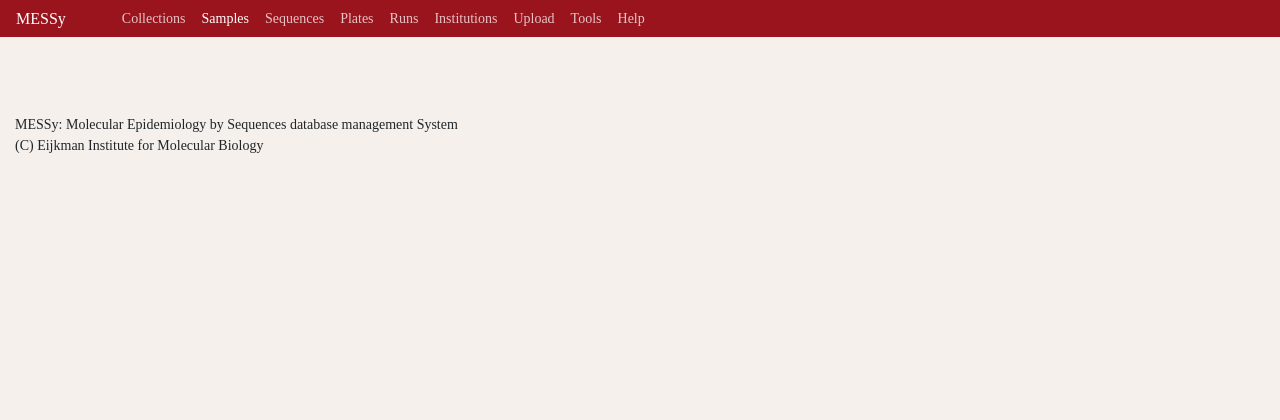
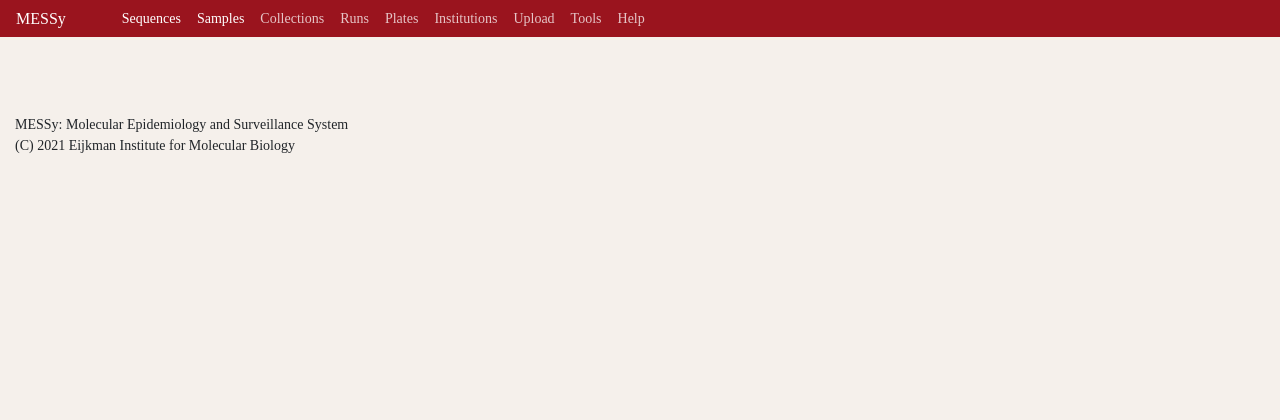
Before and after one commit to vivaxgen/messy, a Python web app: template messy/templates/generic_page.mako in a window 1280 px wide. Shown: the top 420 px of the page. Run offline with Mako, Linux system fonts and the light colour scheme; the template is opened without the code that fills it, so the values that code supplies are empty; some libraries are stand-ins or nearby versions.

Commit message:
change menu order and system name

```diff
--- a/messy/templates/includes/footer.mako
+++ b/messy/templates/includes/footer.mako
@@ -5,8 +5,8 @@
       <div class='row'>
       <div class='col-md-12'>
         <!-- font: Nobile -->
-        <p>MESSy: Molecular Epidemiology by Sequences database management System <br/>
-        (C) Eijkman Institute for Molecular Biology</p>
+        <p>MESSy: Molecular Epidemiology and Surveillance System <br/>
+        (C) 2021 Eijkman Institute for Molecular Biology</p>
       </div>
       </div>
     </div>
--- a/messy/templates/includes/navbar.mako
+++ b/messy/templates/includes/navbar.mako
@@ -6,20 +6,20 @@
   </button>
   <div class="collapse navbar-collapse px-3" id="navbarCollapse">
     <ul class="navbar-nav mr-auto">
+      <li class="nav-item active">
+        <a class="nav-link" href="/sequence">Sequences</a>
+      </li>
+      <li class="nav-item active">
+        <a class="nav-link" href="/sample">Samples</a>
+      </li>
       <li class="nav-item">
         <a class="nav-link" href="/collection">Collections</a>
       </li>
-      <li class="nav-item active">
-        <a class="nav-link" href="/sample">Samples <span class="sr-only">(current)</span></a>
-      </li>
       <li class="nav-item">
-        <a class="nav-link" href="/sequence">Sequences</a>
+        <a class="nav-link" href="/run">Runs</a>
       </li>
       <li class="nav-item">
         <a class="nav-link" href="/plate">Plates</a>
-      </li>
-      <li class="nav-item">
-        <a class="nav-link" href="/run">Runs</a>
       </li>
       <li class="nav-item">
         <a class="nav-link" href="/institution">Institutions</a>
--- a/messy/views/home.py
+++ b/messy/views/home.py
@@ -13,7 +13,7 @@
 
     return render_to_response('messy:templates/generic_page.mako',
         {
-            'html': literal('<h2>MESSy: Molecular Epidemiology by Sequences database management System</h2>'),
+            'html': literal('<h2>MESSy: Molecular Epidemiology and Surveillance System</h2>'),
         }, request = request
     )
 
```
